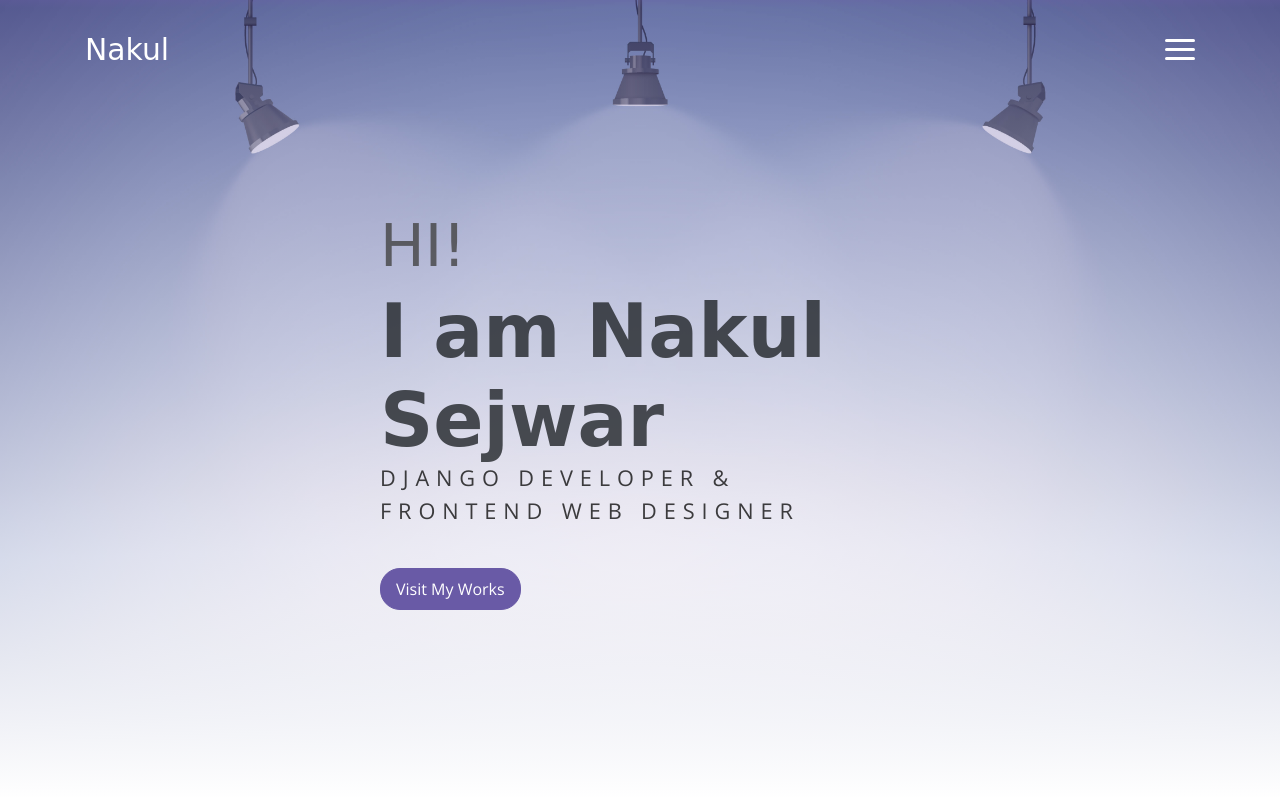
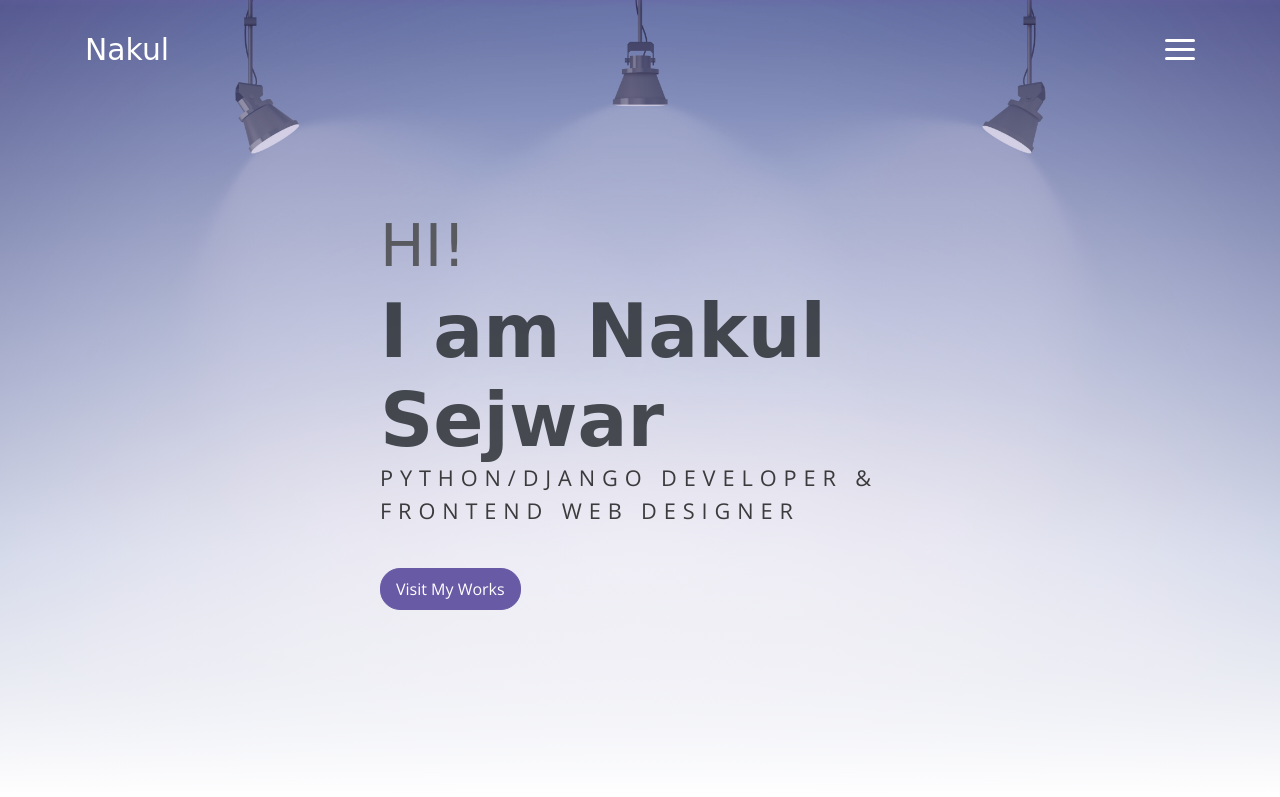
Before and after one commit to nakulsejwar/mysite, a plain HTML site: page index.html in a window 1280 px wide. Shown: the top 797 px of the page. Drawn offline with nearby package versions, Linux system fonts and the light colour scheme; a web font is replaced by a local one.

Commit message:
Update index.html

```diff
--- a/index.html
+++ b/index.html
@@ -50,7 +50,7 @@
                 <span class="up">HI!</span>
                 <span class="down">I am Nakul Sejwar</span>
             </h1>
-            <p class="header-subtitle">DJANGO DEVELOPER &<br>FRONTEND WEB DESIGNER</p>
+            <p class="header-subtitle">PYTHON/DJANGO DEVELOPER &<br>FRONTEND WEB DESIGNER</p>
 
             <button class="btn btn-primary"><a class="link" style="color: #ffffff;" href="#portfolio">Visit My Works</a></button>
         </div>
```
